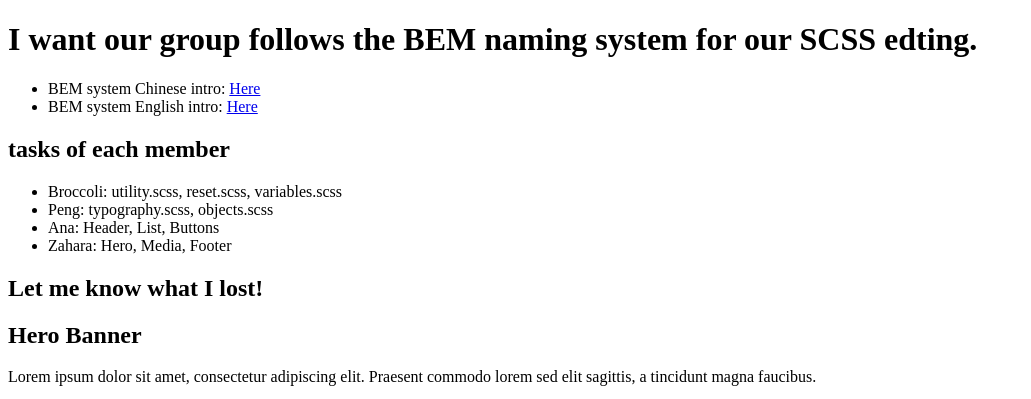
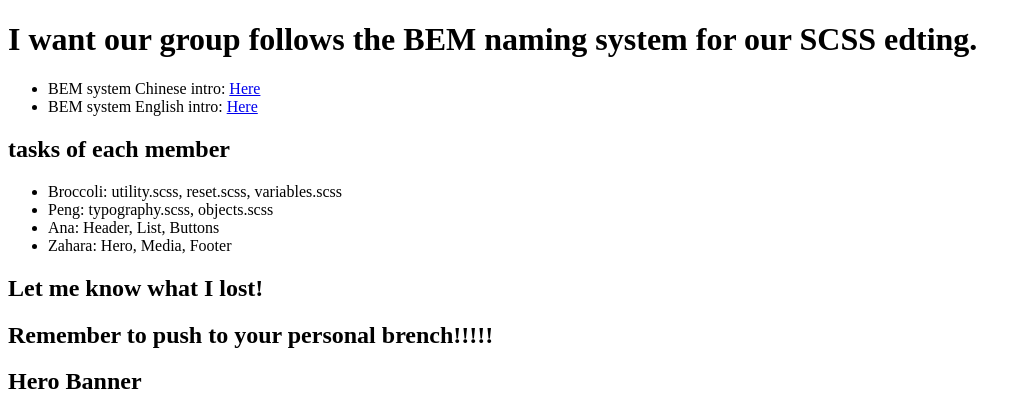
Before and after one commit to chen0969/cutyCSS, a plain HTML site: page index.html in a window 1280 px wide. Shown: the top 399 px of the page, without its empty margins (0-1031 px from the left). Drawn offline with Linux system fonts and the light colour scheme.

Commit message:
add note

```diff
--- a/index.html
+++ b/index.html
@@ -24,6 +24,7 @@
      </ul>
 
      <h2>Let me know what I lost!</h2>
+     <h2>Remember to push to your personal brench!!!!!</h2>
     <!-- Hero Section -->
     <section class="hero">
         <div>
```
Also changed, not shown: README.md.
